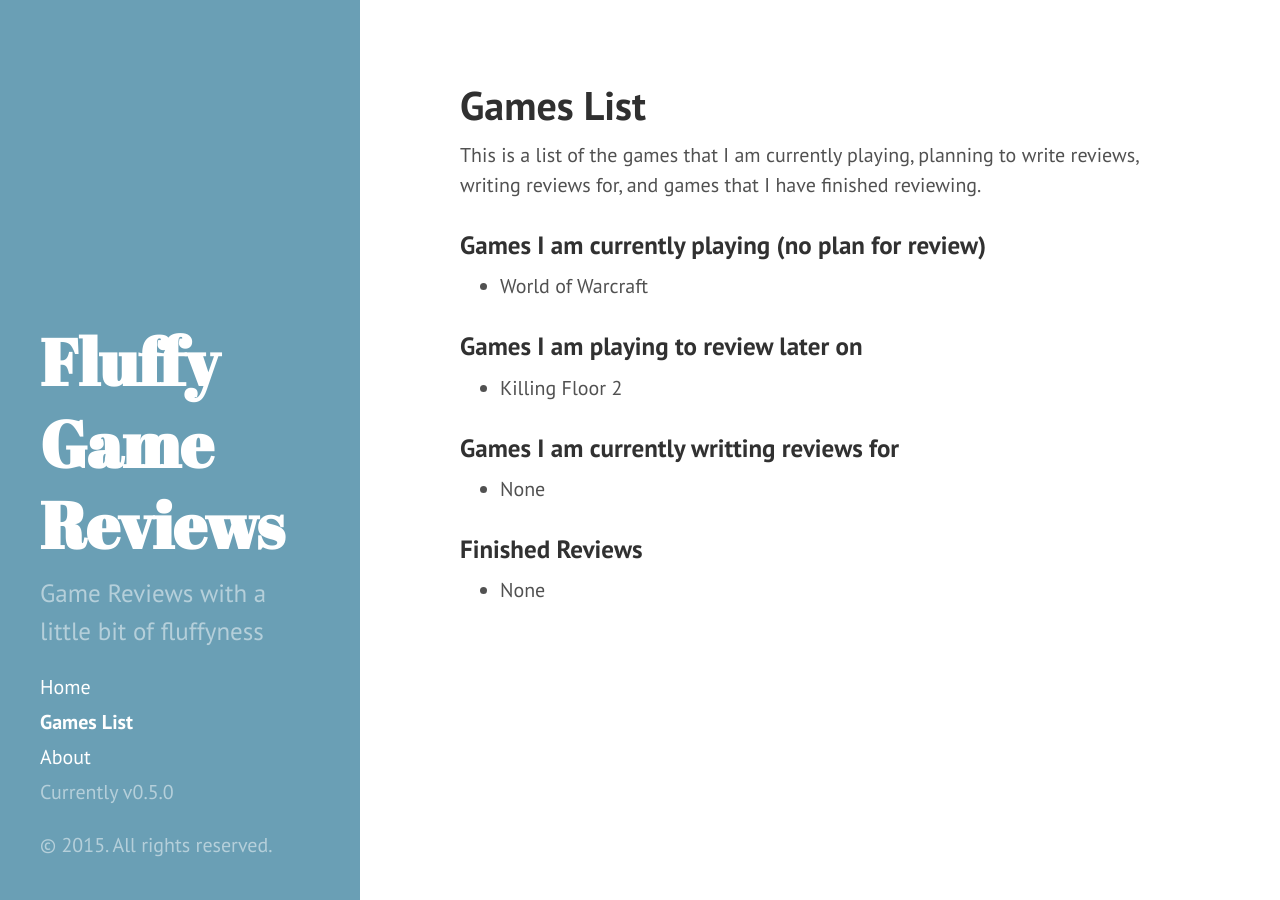
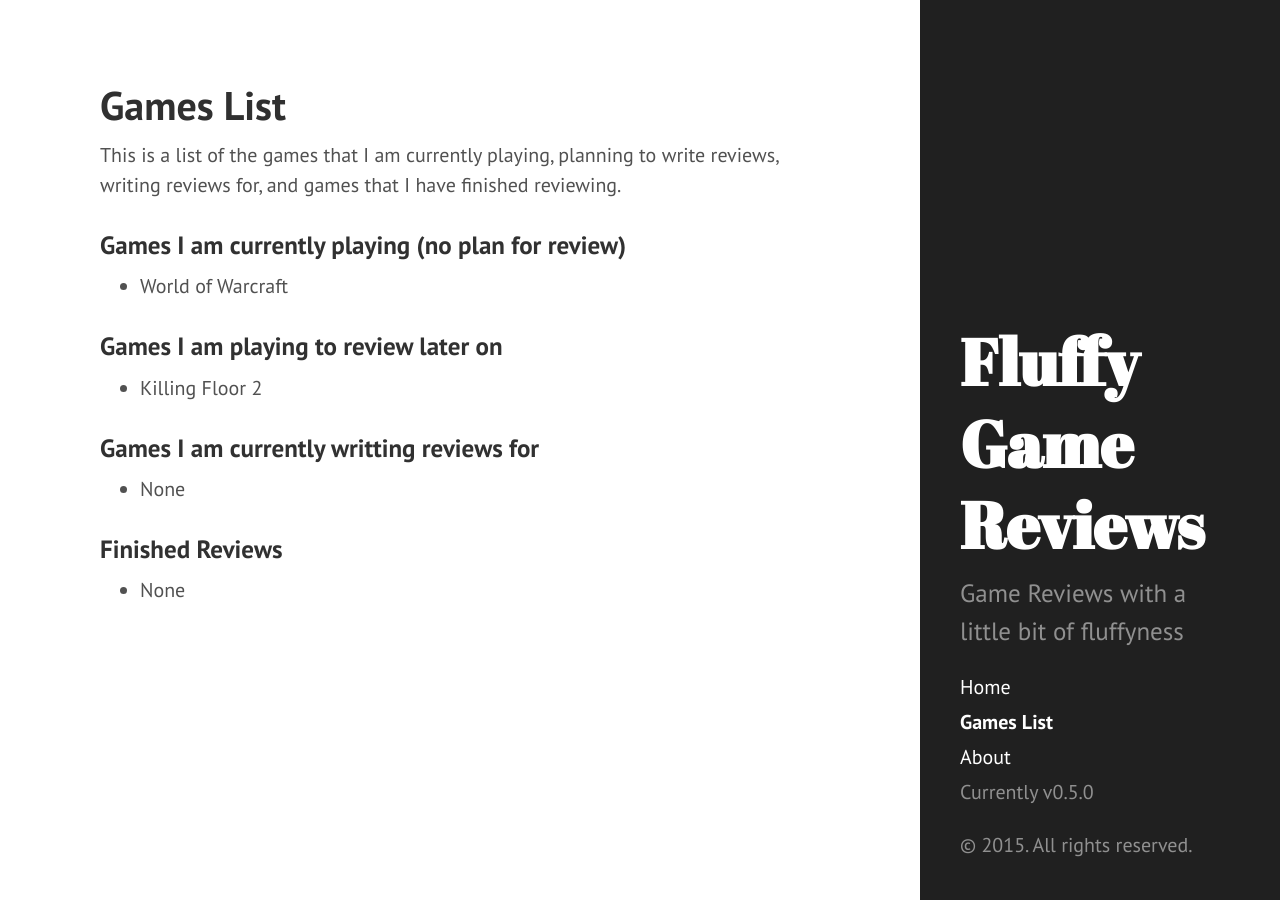
Before and after one commit to LordFluffyPants/LordFluffyPants.github.io, a Jekyll site: the page built from GamesList.md, in a window 1280 px wide. Built offline with Jekyll 4.4.1, drawn with Linux system fonts in a browser that asks for light colours; Markdown is read by kramdown in place of the engine named in the settings.

Commit message:
nav bar now on the right

```diff
--- a/_layouts/default.html
+++ b/_layouts/default.html
@@ -3,7 +3,7 @@
 
   {% include head.html %}
 
-  <body class ="theme-base-0d", "layout-reverse">
+  <body class ="layout-reverse">
 
     {% include sidebar.html %}
 
```
